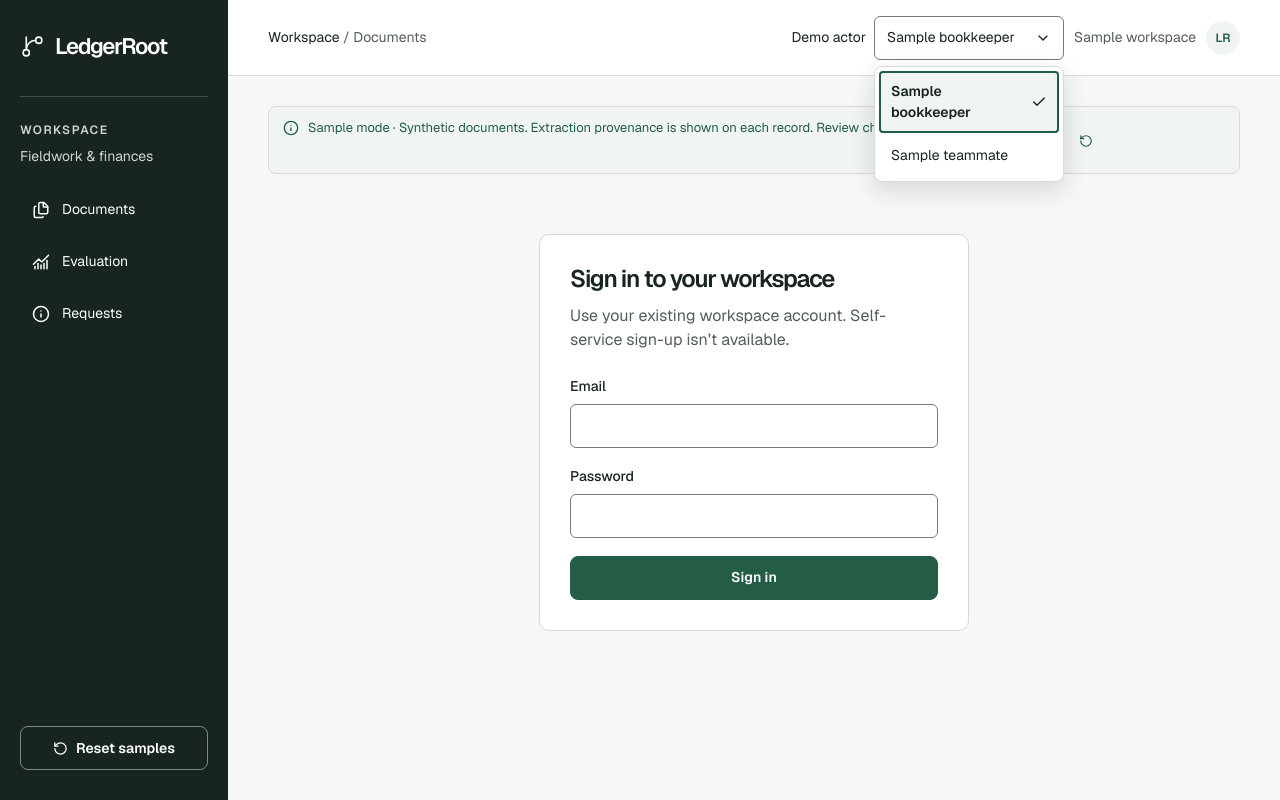
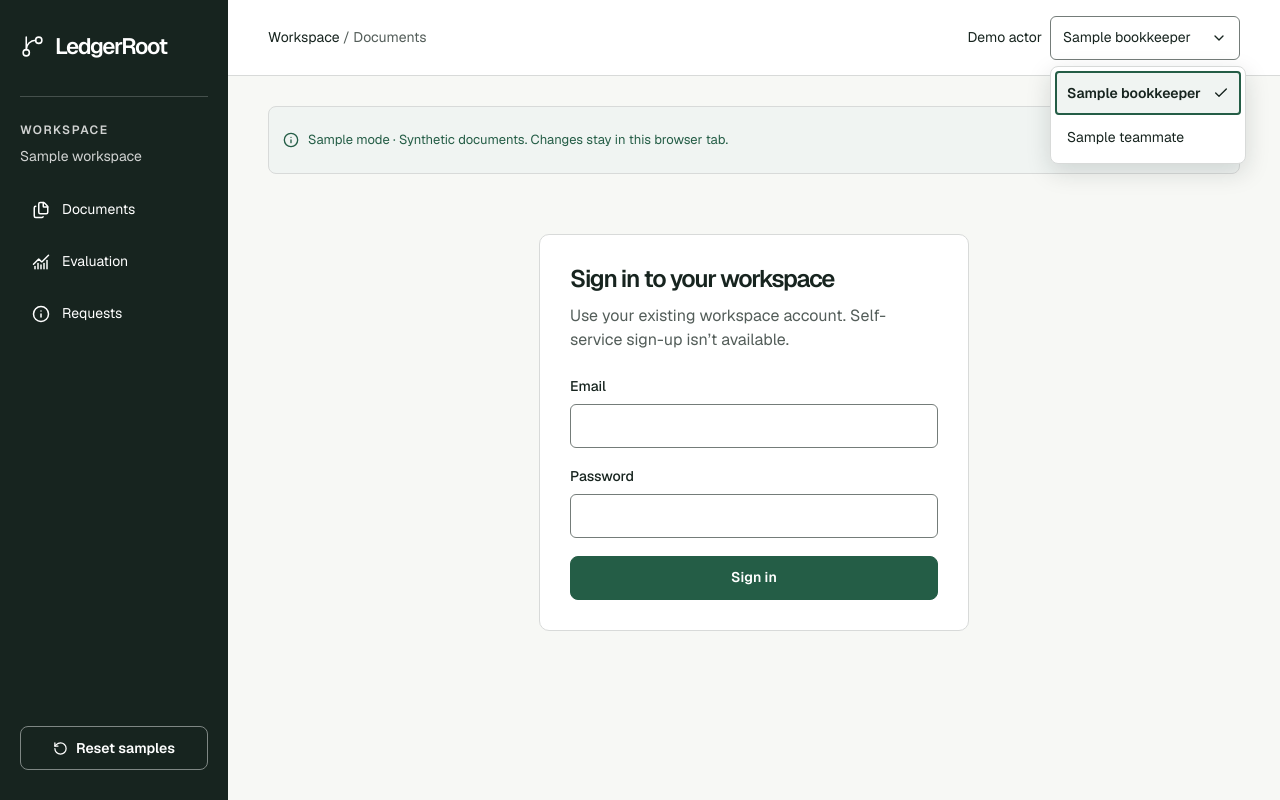
Before and after one commit to Tausif4171/LedgerRoot, a Next.js app in the folder apps/web/: page /login in a window 1280 px wide. Both pictures are taken after a click on the button "Sample bookkeeper". Built offline with nearby package versions, Linux system fonts and the light colour scheme; what @ledgerroot/contracts would draw is missing.

Commit message:
feat: enhance workspace labeling, dropdown usability, and toast styling; add new e2e tests for reopen functionality

```diff
--- a/apps/web/src/components/shell.tsx
+++ b/apps/web/src/components/shell.tsx
@@ -36,7 +36,7 @@
         </Link>
         <div className="workspace-name">
           <span className="eyebrow">Workspace</span>
-          <div style={{ marginTop: 6 }}>Fieldwork & finances</div>
+          <div style={{ marginTop: 6 }}>{isSample ? "Sample workspace" : "Local workspace"}</div>
         </div>
         <nav className="nav" aria-label="Main navigation">
           <Link
@@ -111,20 +111,13 @@
                 </Select>
               </label>
             )}
-            <span className="muted">{isSample ? "Sample workspace" : "Local workspace"}</span>
-            <div className="avatar" aria-label="Workspace avatar">
-              LR
-            </div>
           </div>
         </header>
         <main id="main" className="main">
           {isSample && (
             <div className="sample-notice">
               <Info size={16} />
-              <span>
-                Sample mode · Synthetic documents. Extraction provenance is shown on each record.
-                Review changes stay in this browser tab.
-              </span>
+              <span>Sample mode · Synthetic documents. Changes stay in this browser tab.</span>
               <Button
                 size="small"
                 variant="ghost"
@@ -135,6 +128,7 @@
                 }}
               >
                 <RotateCcw size={14} />
+                Reset demo
               </Button>
             </div>
           )}
--- a/apps/web/src/components/ui/select.tsx
+++ b/apps/web/src/components/ui/select.tsx
@@ -73,7 +73,7 @@
                     className="select-item"
                   >
                     <SelectPrimitive.ItemText>{child.props.children}</SelectPrimitive.ItemText>
-                    <SelectPrimitive.ItemIndicator>
+                    <SelectPrimitive.ItemIndicator className="select-indicator">
                       <Check size={16} aria-hidden="true" />
                     </SelectPrimitive.ItemIndicator>
                   </SelectPrimitive.Item>
--- a/apps/web/src/components/ui/toast.tsx
+++ b/apps/web/src/components/ui/toast.tsx
@@ -54,7 +54,7 @@
         if (!event.currentTarget.contains(event.relatedTarget)) setFocused(false);
       }}
     >
-      <CheckCircle2 size={20} aria-hidden="true" />
+      <CheckCircle2 size={18} aria-hidden="true" />
       <span>{message}</span>
       <button
         type="button"
@@ -62,7 +62,7 @@
         aria-label="Dismiss confirmation"
         onClick={dismiss}
       >
-        <X size={18} aria-hidden="true" />
+        <X size={16} aria-hidden="true" />
       </button>
     </div>
   );
--- a/apps/web/src/features/requests/document-requests.tsx
+++ b/apps/web/src/features/requests/document-requests.tsx
@@ -211,10 +211,10 @@
                 <label htmlFor="request-reassign">Reassign to</label>
                 <Select
                   id="request-reassign"
+                  placeholder="Choose teammate"
                   value={assignee}
                   onValueChange={(value) => setAssignee(value)}
                 >
-                  <option value="">Choose teammate</option>
                   {members.data?.map((m) => (
                     <option key={m.id} value={m.id}>
                       {m.name}
@@ -304,11 +304,11 @@
           <label htmlFor="new-assignee">Assign to</label>
           <Select
             id="new-assignee"
+            placeholder="Choose teammate"
             required
             value={assignee}
             onValueChange={(value) => setAssignee(value)}
           >
-            <option value="">Choose teammate</option>
             {members.data?.map((m) => (
               <option key={m.id} value={m.id}>
                 {m.name}
--- a/apps/web/src/features/review/review-form.tsx
+++ b/apps/web/src/features/review/review-form.tsx
@@ -255,6 +255,7 @@
               <summary>Latest saved values</summary>
               <pre style={{ whiteSpace: "pre-wrap" }}>{JSON.stringify(d.fields, null, 2)}</pre>
             </details>
+            <div className="conflict-actions">
               <Button
                 type="button"
                 onClick={() => {
@@ -276,6 +277,7 @@
                 Discard draft and load saved values
               </Button>
             </div>
+          </div>
         )}
         {d.hasActiveRequest && (
           <p className="callout">
@@ -283,7 +285,7 @@
           </p>
         )}
         {(d.sourceVersion ?? 1) > 1 && d.extraction && !changedRemotely && (
-          <details>
+          <details className="source-comparison">
             <summary>
               Compare saved values with new suggestions · source version {d.sourceVersion}
             </summary>
@@ -554,7 +556,7 @@
         <div className="review-actions" hidden={emptyReview}>
           {!locked ? (
             <>
-              <Button type="submit" disabled={busy}>
+              <Button key="save" type="submit" disabled={busy}>
                 <Save size={15} />
                 Save changes
               </Button>
@@ -572,7 +574,17 @@
             d.canReview &&
             d.stage === "READY" &&
             ["APPROVED", "REJECTED", "NEEDS_INFORMATION"].includes(d.reviewStatus) && (
-              <Button type="button" disabled={busy} onClick={() => submit("reopen")}>
+              <Button
+                key="reopen"
+                type="button"
+                disabled={busy}
+                onClick={(event) => {
+                  // Reopening can render the save button before this click's default action.
+                  // Never let that activation become a form submission.
+                  event.preventDefault();
+                  submit("reopen");
+                }}
+              >
                 Reopen for review
               </Button>
             )
--- a/apps/web/src/styles/globals.css
+++ b/apps/web/src/styles/globals.css
@@ -24,9 +24,12 @@
   bottom: max(24px, env(safe-area-inset-bottom));
   display: flex;
   align-items: center;
-  gap: 12px;
+  gap: 10px;
   max-width: min(420px, calc(100vw - 32px));
-  padding: 12px 12px 12px 16px;
+  min-height: 56px;
+  padding: 5px 10px 5px 14px;
+  font-size: 0.875rem;
+  line-height: 1.4;
   background: var(--surface);
   color: var(--ink);
   border: 1px solid var(--border);
@@ -129,7 +132,8 @@
 }
 .select-content {
   z-index: 60;
-  width: var(--radix-select-trigger-width);
+  width: max-content;
+  min-width: min(var(--radix-select-trigger-width), calc(100vw - 24px));
   max-width: calc(100vw - 24px);
   max-height: min(320px, var(--radix-select-content-available-height));
   overflow: hidden;
@@ -152,6 +156,25 @@
   font-size: 0.875rem;
   cursor: pointer;
   overflow-wrap: anywhere;
+}
+.select-indicator {
+  flex-shrink: 0;
+}
+.source-comparison {
+  margin-bottom: 16px;
+}
+.source-comparison > summary {
+  margin-bottom: 8px;
+}
+.conflict-actions {
+  display: flex;
+  flex-wrap: wrap;
+  gap: 8px;
+  margin-top: 12px;
+}
+.conflict-actions .btn {
+  white-space: normal;
+  text-align: left;
 }
 .select-item[data-highlighted] {
   background: var(--soft);
@@ -467,8 +490,9 @@
   padding: 30px 40px 60px;
 }
 .sample-notice {
-  display: flex;
-  align-items: flex-start;
+  display: grid;
+  grid-template-columns: 16px minmax(0, 1fr) auto;
+  align-items: center;
   gap: 9px;
   font-size: 0.8125rem;
   padding: 11px 14px;
@@ -480,7 +504,19 @@
 }
 .sample-notice svg {
   flex-shrink: 0;
-  margin-top: 2px;
+}
+@media (max-width: 640px) {
+  .sample-notice {
+    grid-template-columns: 16px minmax(0, 1fr);
+    align-items: start;
+  }
+  .sample-notice > svg {
+    margin-top: 2px;
+  }
+  .sample-notice > .btn {
+    grid-column: 2;
+    justify-self: start;
+  }
 }
 .page-heading {
   display: flex;
@@ -905,6 +941,7 @@
   border-radius: 4px;
 }
 .callout ul {
+  list-style: disc;
   padding-left: 18px;
   margin: 8px 0 0;
 }
```
Also changed, not shown: 3 other files (tests, documents, lock files or other folders). Lines whose indentation alone changed are shown as unchanged.
